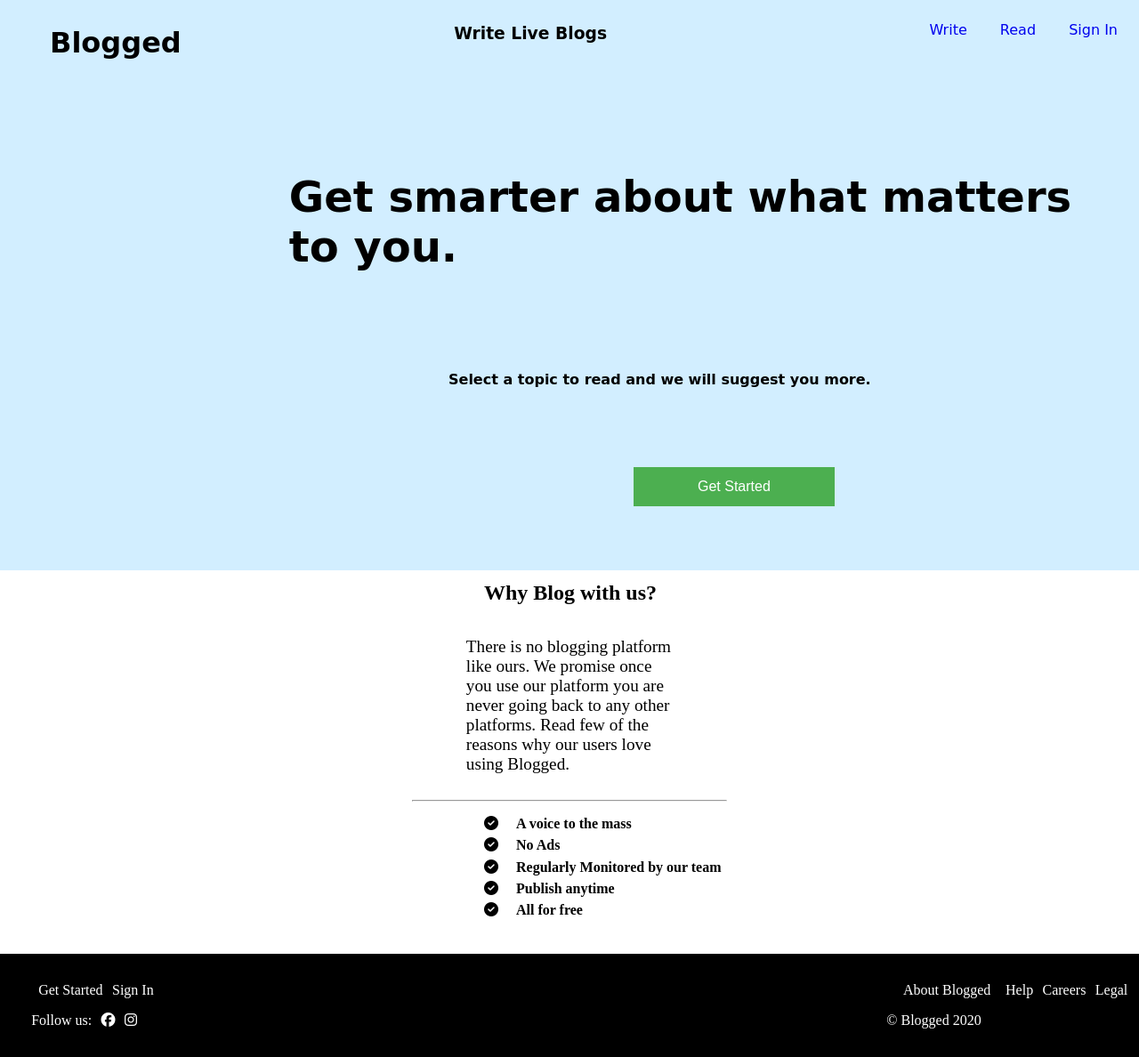
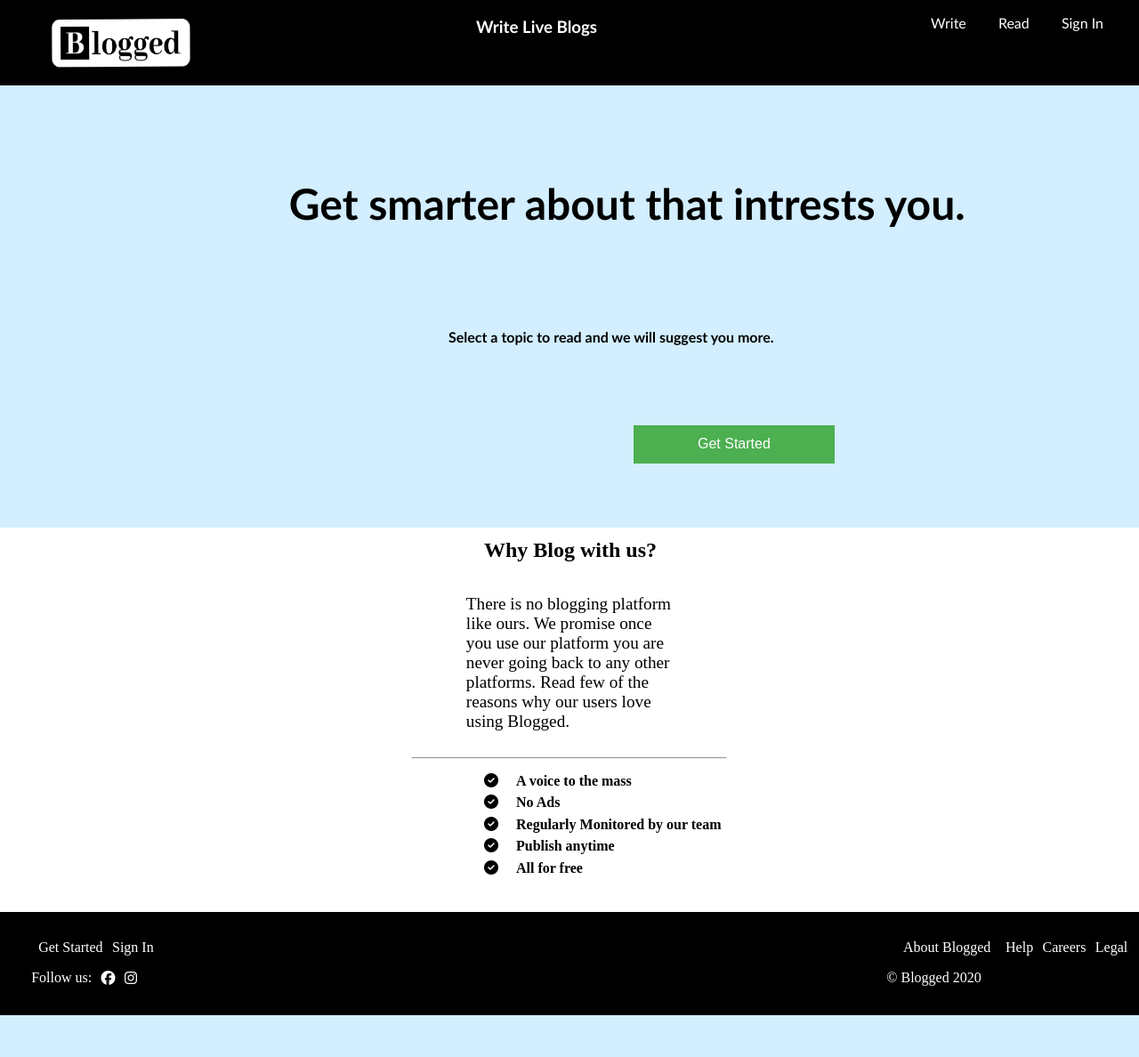
Before and after one commit to vaibhavrkumar/blogged, a PHP site: page / in a window 1280 px wide. Shown: the whole page at 89% size. After the commit the page ends 1141 px from the top, so only its background shows below. Run offline with PHP 8.4, Linux system fonts and the light colour scheme; some libraries are stand-ins or nearby versions.

Commit message:
First page completed

```diff
--- a/app.css
+++ b/app.css
@@ -1,7 +1,7 @@
 /* CSS for Blogged */
 
 html{
-    font-family: 'Sriracha', cursive;
+    font-family: 'Trebuchet MS', 'Lucida Sans Unicode', 'Lucida Grande', 'Lucida Sans', Arial, sans-serif;
 }
 
 body{
@@ -10,7 +10,7 @@ body{
 
 a#toplinks{
     text-decoration: none;
-
+    color: white;
 }
 
 header{
@@ -18,6 +18,23 @@ header{
     justify-content: space-between;
     animation: 1s fadein 0.5s forwards;
     opacity: 0;
+    background-color: black;
+    color: white;
+    margin-left: -1em;
+    margin-right: -1em;
+    margin-top: -1em;
+    padding-right: 2em;
+    padding-top: 0.5em;
+    justify-items: center;
+    padding-left: 3em;
+}
+
+img{
+    padding-top: 1em;
+    padding-left: 1em;
+    padding-bottom: 1em;
+    width: 10em;
+    height: 4em;
 }
 
 @keyframes fadein{
@@ -98,7 +115,7 @@ h1#topbar{
     display: flex;
     justify-content: space-between;
     padding-left: 1.5em;
-
+    margin-left: -12em;
 }
 
 h3#topbar{
--- a/index.html
+++ b/index.html
@@ -11,7 +11,7 @@
     </head>
     <body>
       <header>
-          <h1 id="topbar">Blogged</h1>
+          <img src="logo.png" alt="logo">
           <h3 id="topbar">Write Live Blogs</h3>
           <nav>
             <ul id="menu">
@@ -24,7 +24,7 @@
 
       <section class="landingPage">
         <div class="background-image" style="background-image: url(unsplash.jpg);"></div>
-        <h5>Get smarter about what matters to you.</h5>
+        <h5>Get smarter about that intrests you.</h5>
         <h4>Select a topic to read and we will suggest you more.</h4>
 
         <button id="button"> Get Started</button>
```
Also changed, not shown: logo.png (added).
